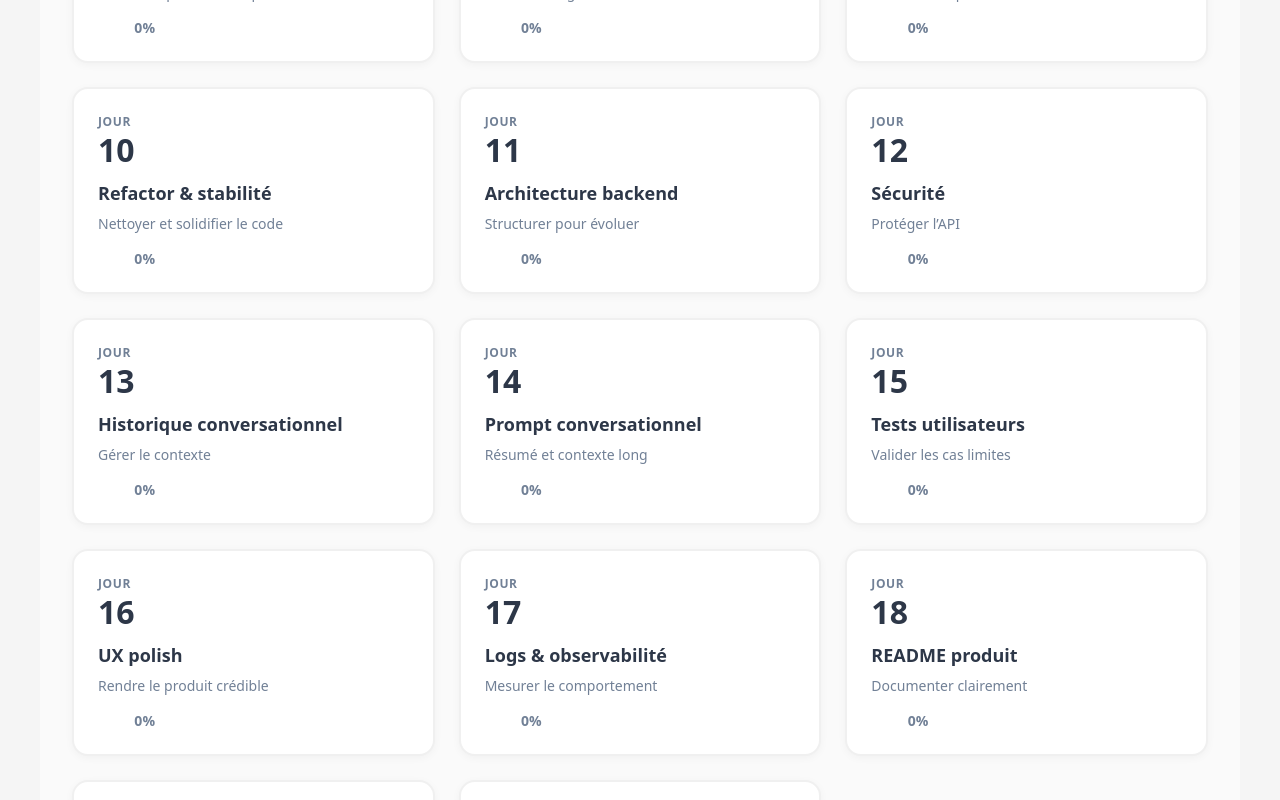
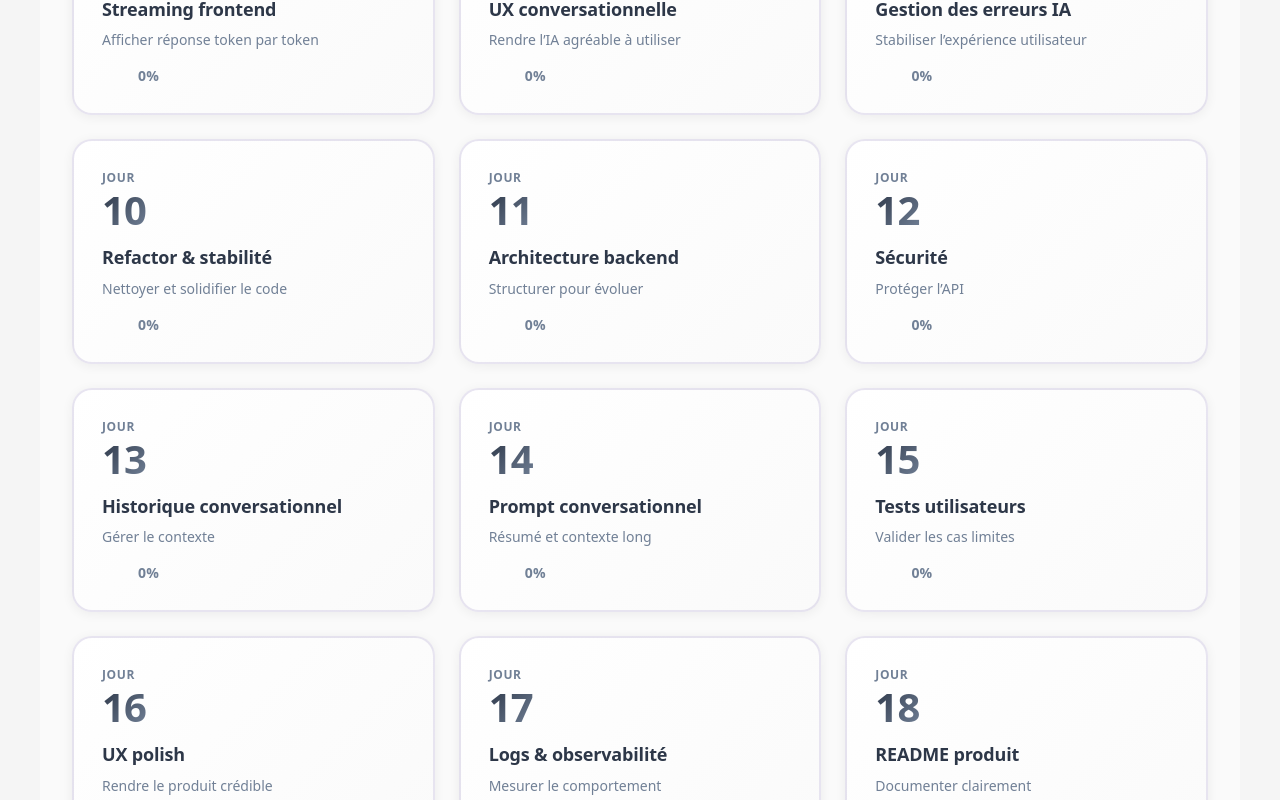
Before and after one commit to OliviaG-dev/SkillLoop, a React (Vite) app: page / in a window 1280 px wide. Both pictures are taken after a click on the button "Accéder au dashboard". Shown: the part 1483-2283 px from the top of the page. Built offline with nearby package versions, Linux system fonts and the light colour scheme.

Commit message:
:lipstick: finish:Design Dashboard

```diff
--- a/src/pages/Dashboard/SkillLoopDashboard.css
+++ b/src/pages/Dashboard/SkillLoopDashboard.css
@@ -196,7 +196,9 @@
   background: rgba(255, 255, 255, 0.15);
   border-radius: 10px;
   overflow: hidden;
-  box-shadow: inset 0 2px 6px rgba(0, 0, 0, 0.15), 0 1px 2px rgba(255, 255, 255, 0.1);
+  box-shadow:
+    inset 0 2px 6px rgba(0, 0, 0, 0.15),
+    0 1px 2px rgba(255, 255, 255, 0.1);
   position: relative;
 }
 
@@ -205,7 +207,9 @@
   background: linear-gradient(90deg, #10b981 0%, #059669 50%, #047857 100%);
   border-radius: 10px;
   transition: width 0.8s cubic-bezier(0.4, 0, 0.2, 1);
-  box-shadow: 0 0 20px rgba(16, 185, 129, 0.4), 0 2px 8px rgba(16, 185, 129, 0.3);
+  box-shadow:
+    0 0 20px rgba(16, 185, 129, 0.4),
+    0 2px 8px rgba(16, 185, 129, 0.3);
   position: relative;
   overflow: hidden;
 }
@@ -535,16 +539,16 @@
   display: flex;
   flex-direction: column;
   gap: 1rem;
-  padding: 1.5rem;
+  padding: 1.75rem;
   background: var(--bg-white, #ffffff);
-  border: 2px solid var(--border-light, rgba(0, 0, 0, 0.06));
-  border-radius: 16px;
+  border: 2px solid var(--border-light, rgba(0, 0, 0, 0.08));
+  border-radius: 20px;
   cursor: pointer;
   transition: all 0.3s cubic-bezier(0.4, 0, 0.2, 1);
   text-align: left;
   position: relative;
   overflow: hidden;
-  box-shadow: var(--shadow-sm, 0 2px 8px rgba(0, 0, 0, 0.04));
+  box-shadow: 0 2px 12px rgba(0, 0, 0, 0.06);
 }
 
 .day-card::before {
@@ -553,7 +557,7 @@
   top: 0;
   left: 0;
   right: 0;
-  height: 4px;
+  height: 5px;
   background: linear-gradient(
     90deg,
     var(--color-violet, #8b7fb8),
@@ -564,9 +568,26 @@
   transition: transform 0.3s ease;
 }
 
+.day-card::after {
+  content: "";
+  position: absolute;
+  top: -50%;
+  right: -20%;
+  width: 120px;
+  height: 120px;
+  background: radial-gradient(
+    circle,
+    rgba(139, 127, 184, 0.08) 0%,
+    transparent 70%
+  );
+  border-radius: 50%;
+  pointer-events: none;
+  transition: transform 0.3s ease;
+}
+
 .day-card:hover {
-  transform: translateY(-4px);
-  box-shadow: var(--shadow-md, 0 4px 16px rgba(0, 0, 0, 0.08));
+  transform: translateY(-6px);
+  box-shadow: 0 8px 24px rgba(0, 0, 0, 0.12);
   border-color: var(--color-violet, #8b7fb8);
 }
 
@@ -574,29 +595,58 @@
   transform: scaleX(1);
 }
 
+.day-card:hover::after {
+  transform: scale(1.2);
+}
+
 .day-card.day-completed {
-  background: linear-gradient(135deg, #f0fdf4 0%, #dcfce7 100%);
+  background: linear-gradient(135deg, #f0fdf4 0%, #dcfce7 50%, #f0fdf4 100%);
   border-color: #10b981;
+  box-shadow: 0 4px 16px rgba(16, 185, 129, 0.15);
 }
 
 .day-card.day-completed::before {
-  background: linear-gradient(90deg, #10b981, #059669);
+  background: linear-gradient(90deg, #10b981, #059669, #047857);
   transform: scaleX(1);
+  height: 5px;
+}
+
+.day-card.day-completed::after {
+  background: radial-gradient(
+    circle,
+    rgba(16, 185, 129, 0.12) 0%,
+    transparent 70%
+  );
 }
 
 .day-card.day-in-progress {
-  background: linear-gradient(135deg, #eff6ff 0%, #dbeafe 100%);
+  background: linear-gradient(135deg, #eff6ff 0%, #dbeafe 50%, #eff6ff 100%);
   border-color: #3b82f6;
+  box-shadow: 0 4px 16px rgba(59, 130, 246, 0.15);
 }
 
 .day-card.day-in-progress::before {
-  background: linear-gradient(90deg, #3b82f6, #2563eb);
+  background: linear-gradient(90deg, #3b82f6, #2563eb, #1d4ed8);
   transform: scaleX(1);
+  height: 5px;
+}
+
+.day-card.day-in-progress::after {
+  background: radial-gradient(
+    circle,
+    rgba(59, 130, 246, 0.12) 0%,
+    transparent 70%
+  );
 }
 
 .day-card.day-not-started {
-  background: var(--bg-white, #ffffff);
-  border-color: var(--border-light, rgba(0, 0, 0, 0.06));
+  background: linear-gradient(135deg, #ffffff 0%, #fafafa 100%);
+  border-color: rgba(139, 127, 184, 0.2);
+}
+
+.day-card.day-not-started:hover {
+  background: linear-gradient(135deg, #faf5ff 0%, #f3e8ff 100%);
+  border-color: var(--color-violet, #8b7fb8);
 }
 
 .day-card-header {
@@ -609,6 +659,8 @@
   display: flex;
   flex-direction: column;
   gap: 0.25rem;
+  position: relative;
+  z-index: 1;
 }
 
 .day-number-label {
@@ -619,35 +671,67 @@
   letter-spacing: 0.05em;
 }
 
+.day-card.day-completed .day-number-label {
+  color: #059669;
+}
+
+.day-card.day-in-progress .day-number-label {
+  color: #2563eb;
+}
+
 .day-number-value {
-  font-size: 2rem;
-  font-weight: 700;
-  color: var(--text-primary, #2d3748);
+  font-size: 2.5rem;
+  font-weight: 800;
+  background: linear-gradient(
+    135deg,
+    var(--text-primary, #2d3748),
+    var(--text-secondary, #718096)
+  );
+  -webkit-background-clip: text;
+  -webkit-text-fill-color: transparent;
+  background-clip: text;
   line-height: 1;
+  letter-spacing: -0.02em;
 }
 
 .day-card.day-completed .day-number-value {
-  color: #059669;
+  background: linear-gradient(135deg, #10b981, #059669, #047857);
+  -webkit-background-clip: text;
+  -webkit-text-fill-color: transparent;
+  background-clip: text;
 }
 
 .day-card.day-in-progress .day-number-value {
-  color: #2563eb;
+  background: linear-gradient(135deg, #3b82f6, #2563eb, #1d4ed8);
+  -webkit-background-clip: text;
+  -webkit-text-fill-color: transparent;
+  background-clip: text;
 }
 
 .day-check-icon {
   display: flex;
   align-items: center;
   justify-content: center;
-  width: 32px;
-  height: 32px;
-  background: #10b981;
+  width: 36px;
+  height: 36px;
+  background: linear-gradient(135deg, #10b981, #059669);
   color: white;
   border-radius: 50%;
   flex-shrink: 0;
+  box-shadow: 0 4px 12px rgba(16, 185, 129, 0.3);
+  position: relative;
+  z-index: 1;
+  transition: transform 0.3s ease;
+}
+
+.day-card:hover .day-check-icon {
+  transform: scale(1.1) rotate(5deg);
 }
 
 .day-card-content {
   flex: 1;
+  position: relative;
+  z-index: 1;
 }
 
 .day-card-title {
@@ -656,27 +740,55 @@
   color: var(--text-primary, #2d3748);
   margin: 0 0 0.5rem 0;
   line-height: 1.3;
+  letter-spacing: -0.01em;
+}
+
+.day-card.day-completed .day-card-title {
+  color: #047857;
+}
+
+.day-card.day-in-progress .day-card-title {
+  color: #1e40af;
 }
 
 .day-card-goal {
   font-size: 0.875rem;
   color: var(--text-secondary, #718096);
   margin: 0;
-  line-height: 1.4;
+  line-height: 1.5;
+}
+
+.day-card.day-completed .day-card-goal {
+  color: #065f46;
+}
+
+.day-card.day-in-progress .day-card-goal {
+  color: #1e3a8a;
 }
 
 .day-card-progress {
   display: flex;
   align-items: center;
   gap: 0.75rem;
+  position: relative;
+  z-index: 1;
 }
 
 .day-progress-bar-container {
   flex: 1;
-  height: 8px;
-  background: rgba(0, 0, 0, 0.1);
-  border-radius: 4px;
+  height: 10px;
+  background: rgba(0, 0, 0, 0.08);
+  border-radius: 8px;
   overflow: hidden;
+  box-shadow: inset 0 2px 4px rgba(0, 0, 0, 0.06);
+}
+
+.day-card.day-completed .day-progress-bar-container {
+  background: rgba(16, 185, 129, 0.15);
+}
+
+.day-card.day-in-progress .day-progress-bar-container {
+  background: rgba(59, 130, 246, 0.15);
 }
 
 .day-progress-bar-fill {
@@ -686,32 +798,53 @@
     var(--color-violet, #8b7fb8),
     var(--color-blue, #6b9bd2)
   );
-  border-radius: 4px;
+  border-radius: 8px;
   transition: width 0.6s cubic-bezier(0.4, 0, 0.2, 1);
+  box-shadow: 0 2px 8px rgba(139, 127, 184, 0.3);
+  position: relative;
+  overflow: hidden;
+}
+
+.day-progress-bar-fill::after {
+  content: "";
+  position: absolute;
+  top: 0;
+  left: 0;
+  right: 0;
+  bottom: 0;
+  background: linear-gradient(
+    180deg,
+    rgba(255, 255, 255, 0.3) 0%,
+    transparent 50%
+  );
+  border-radius: 8px;
 }
 
 .day-card.day-completed .day-progress-bar-fill {
-  background: linear-gradient(90deg, #10b981, #059669);
+  background: linear-gradient(90deg, #10b981, #059669, #047857);
+  box-shadow: 0 2px 8px rgba(16, 185, 129, 0.4);
 }
 
 .day-card.day-in-progress .day-progress-bar-fill {
-  background: linear-gradient(90deg, #3b82f6, #2563eb);
+  background: linear-gradient(90deg, #3b82f6, #2563eb, #1d4ed8);
+  box-shadow: 0 2px 8px rgba(59, 130, 246, 0.4);
 }
 
 .day-progress-text {
   font-size: 0.875rem;
-  font-weight: 600;
+  font-weight: 700;
   color: var(--text-secondary, #718096);
   min-width: 45px;
   text-align: right;
+  letter-spacing: 0.01em;
 }
 
 .day-card.day-completed .day-progress-text {
-  color: #059669;
+  color: #047857;
 }
 
 .day-card.day-in-progress .day-progress-text {
-  color: #2563eb;
+  color: #1e40af;
 }
 
 /* ==================== RESPONSIVE ==================== */
```
